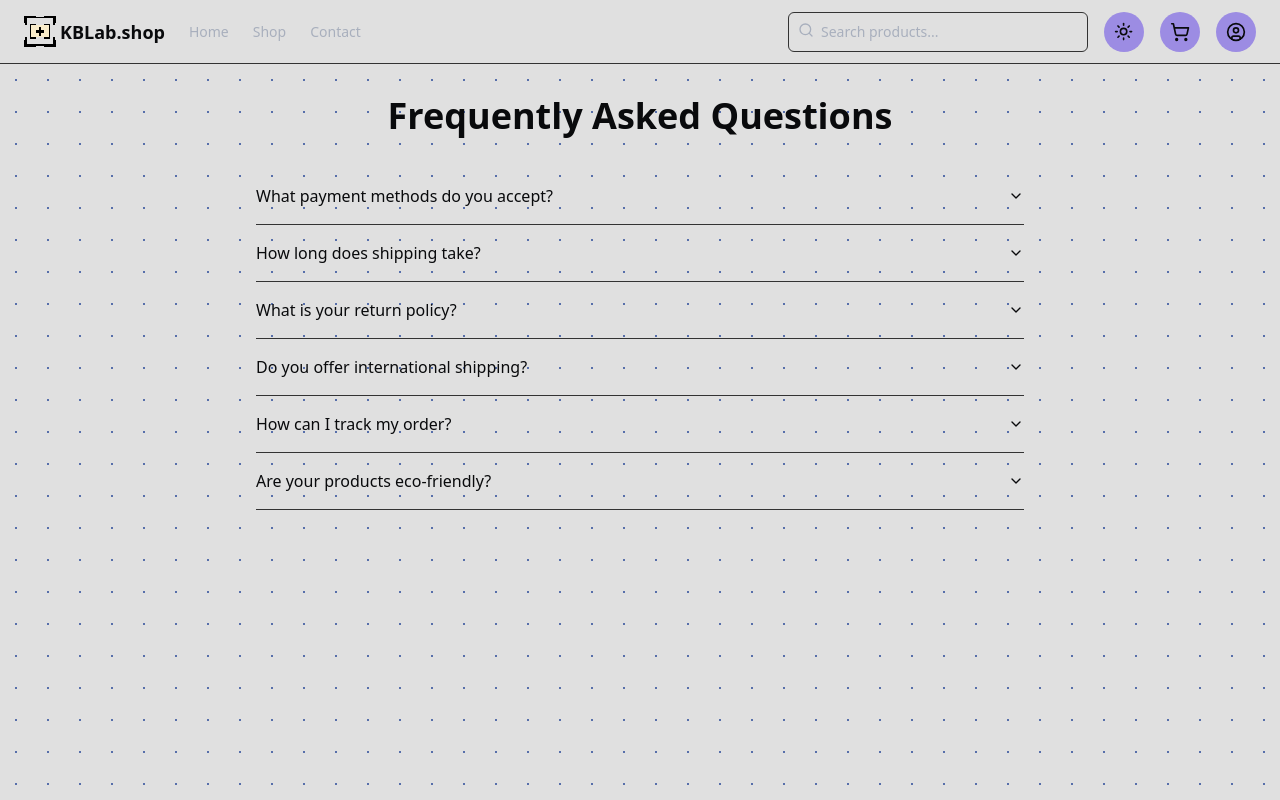
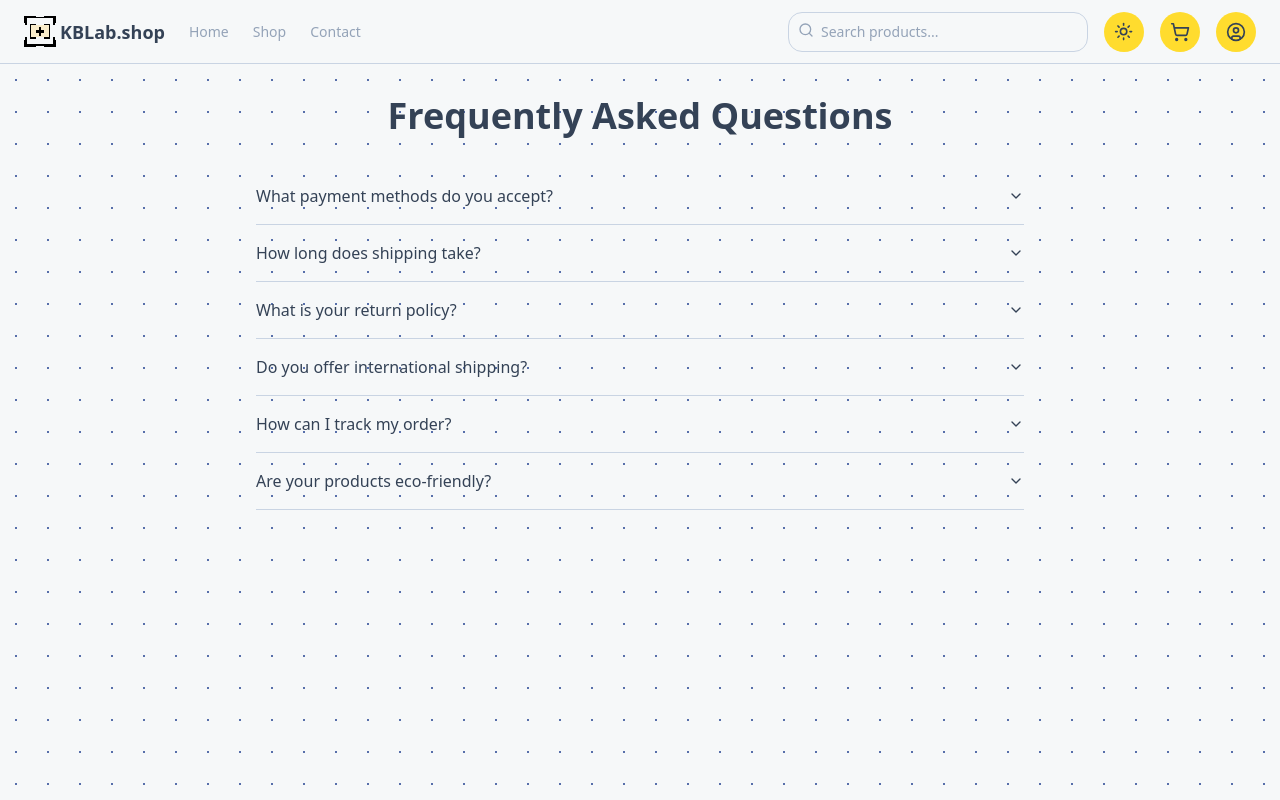
Before and after one commit to MikeF404/switch-tester-app, a React (Vite) app in the folder frontend/: page /faq in a window 1280 px wide. Built offline with nearby package versions, Linux system fonts and the light colour scheme; no server answers.

Commit message:
New Clean and Beautiful Color Scheme + minor page fixes

```diff
--- a/frontend/src/components/SwitchCard.tsx
+++ b/frontend/src/components/SwitchCard.tsx
@@ -35,9 +35,10 @@ const ProductCard: React.FC<SwitchCardProps> = ({
 
   return (
     <Card
-      className={`bg-accent  w-full h-fit rounded-xl shadow-lg ${
-        quantity > 0 ? "border-black  " : ""
-      } transition-all duration-300`}
+      className={`bg-background w-full h-fit rounded-xl border-2 ${
+        quantity > 0 ? "border-accent " : ""
+      }
+      transition-all duration-300`}
     >
       <CardHeader className="p-0">
         <div
@@ -49,13 +50,13 @@ const ProductCard: React.FC<SwitchCardProps> = ({
             src={`../../img/${product.image}_transparent.png`}
             alt={product.name}
             className={`h-full object-cover transition-opacity duration-400 rounded-t-xl absolute top-0 left-0
-            ${isHovered ? 'opacity-0' : 'opacity-100'}`}
+            ${isHovered ? "opacity-0" : "opacity-100"}`}
           />
           <img
             src={`../../img/secondary_${product.image}`}
             alt={product.name}
             className={`w-full h-full object-cover rounded-t-xl transition-opacity duration-400 absolute top-0 left-0
-            ${isHovered ? 'opacity-100' : 'opacity-0'}`}
+            ${isHovered ? "opacity-100" : "opacity-0"}`}
           />
         </div>
       </CardHeader>
--- a/frontend/src/components/ui/button.tsx
+++ b/frontend/src/components/ui/button.tsx
@@ -5,7 +5,7 @@ import { cva, type VariantProps } from "class-variance-authority"
 import { cn } from "@/lib/utils"
 
 const buttonVariants = cva(
-  "inline-flex items-center justify-center whitespace-nowrap rounded-md text-sm font-medium ring-offset-background transition-colors focus-visible:outline-none focus-visible:ring-2 focus-visible:ring-ring focus-visible:ring-offset-2 disabled:pointer-events-none disabled:opacity-50",
+  "inline-flex items-center justify-center whitespace-nowrap rounded-md text-sm font-medium ring-offset-background transition-colors focus-visible:outline-none focus-visible:ring-2 focus-visible:ring-ring focus-visible:ring-offset-2 disabled:pointer-events-none disabled:opacity-35",
   {
     variants: {
       variant: {
--- a/frontend/src/index.css
+++ b/frontend/src/index.css
@@ -1,28 +1,53 @@
 @tailwind base;
 @tailwind components;
 @tailwind utilities;
+/*
+  Colors used:
+  #e2e8f0 - 214, 32%, 91% - slate-200
+  #cbd5e1 - 213, 27%, 84% -slate-300
+  #94a3b8 - 215, 20%, 65% slate-400
+  #64748b - 215, 16%, 47% slate-500
+  #475569 - 215, 19%, 35% slate-600
+  #334155 - 215, 25%, 27% slate-700
+  #1e293b - 217, 33%, 17% slate-800
+  #0f172a - 222, 47%, 11%slate-900
+  #ffdd2d - 50, 100%, 59% - yellow for primary elements and contrast
+  #fcc726 - 45, 97%, 57% - darker yellow for hover
+*/
 @layer base {
     :root {
-      --background: 0 0% 88%;
-      --foreground: 220 14% 4%;
-      --card: 0 0% 88%;
-      --card-foreground: 220 14% 4%;
-      --popover: 0 0% 88%;
-      --popover-foreground: 220 14% 4%;
-      --primary: 218 60% 52%;
-      --primary-foreground: 0 0% 88%;
-      --secondary: 251 61% 72%;
-      --secondary-foreground: 220 14% 4%;
-      --muted: 0 0% 20%;
-      --muted-foreground: 220 14% 70%;
-      --accent: 261 61% 61%;
-      --accent-foreground: 220 14% 4%;
-      --destructive: 0 85% 60%;
-      --destructive-foreground: 220 14% 4%;
-      --border: 0 0% 20%;
-      --input: 0 0% 20%;
-      --ring: 261 61% 40%;
-      --radius: 0.5rem;
+      /* Main backgrounds */
+      --background: 200, 18%, 97%;      /* Super light gray for main background */
+      --foreground: 215 25% 27%;   /* Slate-800 for primary text */
+
+      /* Card and Popover */
+      --card: 214, 32%, 91%;         /* Slate-200 for cards */
+      --card-foreground: 215 25% 27%;  /* Slate-800 for card text */
+      --popover: 214 32% 91%;      /* Slate-200 for popovers */
+      --popover-foreground: 215 25% 27%;  /* Slate-800 for popover text */
+
+      /* Primary colors - using yellow as accent */
+      --primary: 50 100% 59%;      /* #ffdd2d - Yellow for primary elements */
+      --primary-foreground: 215 25% 27%;  /* Slate-800 for text on primary */
+
+      /* Secondary and accent - using variations of yellow */
+      --secondary: 50 100% 59%;    /* Same as primary for consistency */
+      --secondary-foreground: 215 25% 27%;  /* Slate-800 for text */
+      --accent: 50 100% 59%;       /* Yellow accent */
+      --accent-foreground: 215 25% 27%;  /* Slate-800 for text on accent */
+
+      /* Utility colors */
+      --muted: 215 25% 27%;        /* Slate-800 for muted elements */
+      --muted-foreground: 215 20% 65%;  /* Slate-400 for muted text */
+      --destructive: 0 85% 60%;     /* Red for destructive actions */
+      --destructive-foreground: 215 25% 27%;  /* Slate-800 for text */
+
+      /* Borders and inputs */
+      --border: 216 32% 84%;       /* Slate-300 for borders */
+      --input: 216 32% 84%;        /* Slate-300 for input borders */
+      --ring: 45, 97%, 57%;         /* Slightly darker yellow for focus rings */
+
+      --radius: 1rem;
     }
 
     .dark {
@@ -32,19 +57,19 @@
       --card-foreground: 220 14% 96%;
       --popover: 0 0% 12%;
       --popover-foreground: 220 14% 96%;
-      --primary: 218 60% 48%;
-      --primary-foreground: 220 14% 96%;
-      --secondary: 251 61% 28%;
-      --secondary-foreground: 220 14% 96%;
+      --primary: 47 100% 59%;
+      --primary-foreground: 215 25% 27%;
+      --secondary: 47 100% 59%;
+      --secondary-foreground: 215 25% 27%;
       --muted: 0 0% 80%;
       --muted-foreground: 220 14% 96%;
-      --accent: 261 61% 39%;
-      --accent-foreground: 220 14% 96%;
+      --accent: 47 100% 59%;
+      --accent-foreground: 215 25% 27%;
       --destructive: 0 62% 30%;
       --destructive-foreground: 223 14% 10%;
       --border: 0 0% 60%;
       --input: 0 0% 80%;
-      --ring: 261 61% 60%;
+      --ring: 47 100% 50%;
     }
   }
 @layer base {
--- a/frontend/src/pages/ContactPage.tsx
+++ b/frontend/src/pages/ContactPage.tsx
@@ -19,7 +19,7 @@ export default function ContactPage() {
   const MESSAGE_MAX_LENGTH = 800;
 
   return (
-    <div className="container px-4 py-8">
+    <div className="container px-4 py-8 mx-auto">
       <h1 className="text-4xl font-bold text-center mb-8">Contact Us</h1>
 
       <div className="grid gap-8 md:grid-cols-2">
```
